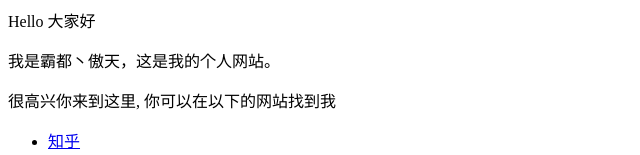
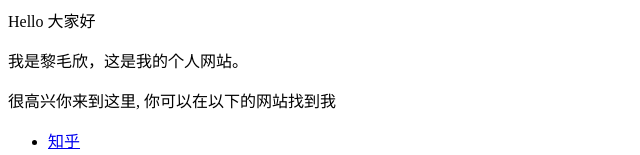
Before and after one commit to lmxnn/KE, a plain HTML site: page index.html in a window 1280 px wide. Shown: the top 155 px of the page, without its empty margins (0-640 px from the left). Drawn offline with Linux system fonts and the light colour scheme.

Commit message:
Update index.html

```diff
--- a/index.html
+++ b/index.html
@@ -1,5 +1,5 @@
 <p>Hello 大家好</p>
-<p>我是霸都丶傲天，这是我的个人网站。 </p>
+<p>我是黎毛欣，这是我的个人网站。 </p>
 <p>很高兴你来到这里, 你可以在以下的网站找到我</p>
 
 <ul>
```
